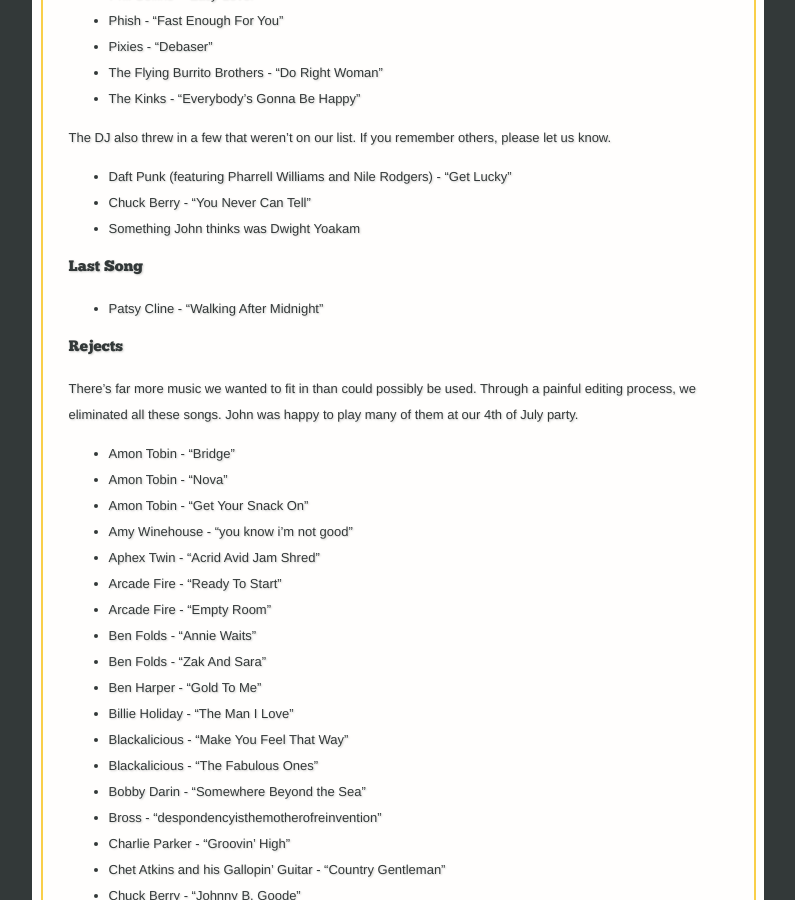
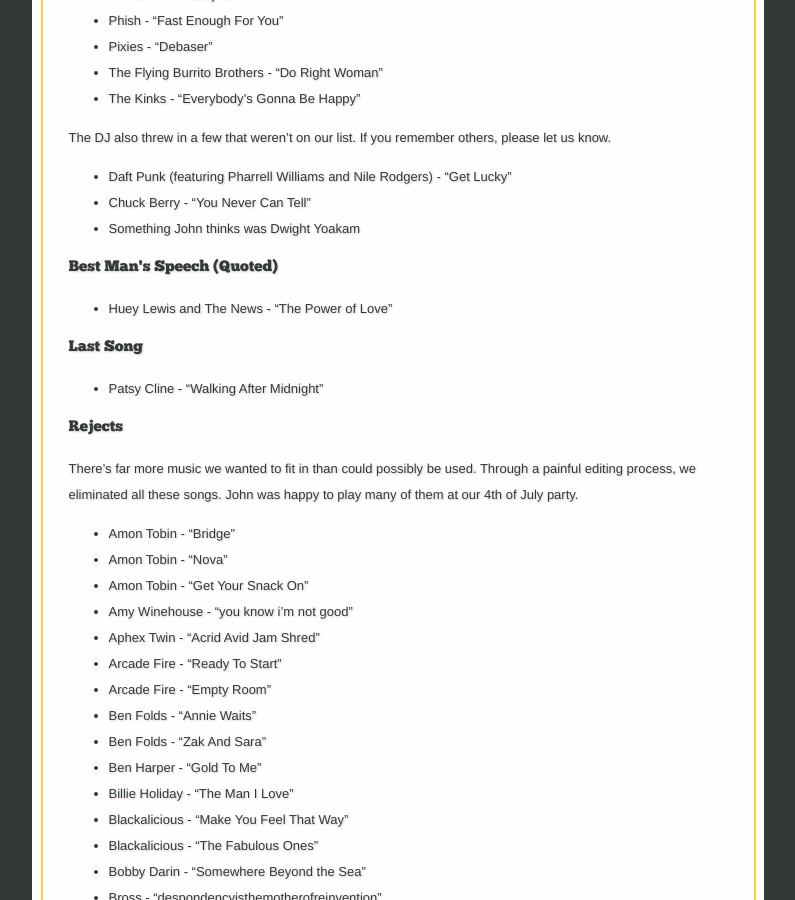
Before and after one commit to duelinmarkers/john-and-kat-wedding, a Jekyll site: the page built from music.md, in a window 1280 px wide and 900 px high, scrolled down 2301 px. Shown: the whole window, without its empty margins (242-1037 px from the left). Built offline with Jekyll 4.4.1, drawn with Linux system fonts in a browser that asks for light colours.

Commit message:
How could we forget?

```diff
--- a/music.md
+++ b/music.md
@@ -103,6 +103,10 @@ The DJ also threw in a few that weren't on our list. If you remember others, ple
 * Chuck Berry - "You Never Can Tell"
 * Something John thinks was Dwight Yoakam
 
+### Best Man's Speech (Quoted)
+
+* Huey Lewis and The News - "The Power of Love"
+
 ### Last Song
 
 * Patsy Cline - "Walking After Midnight"
```
